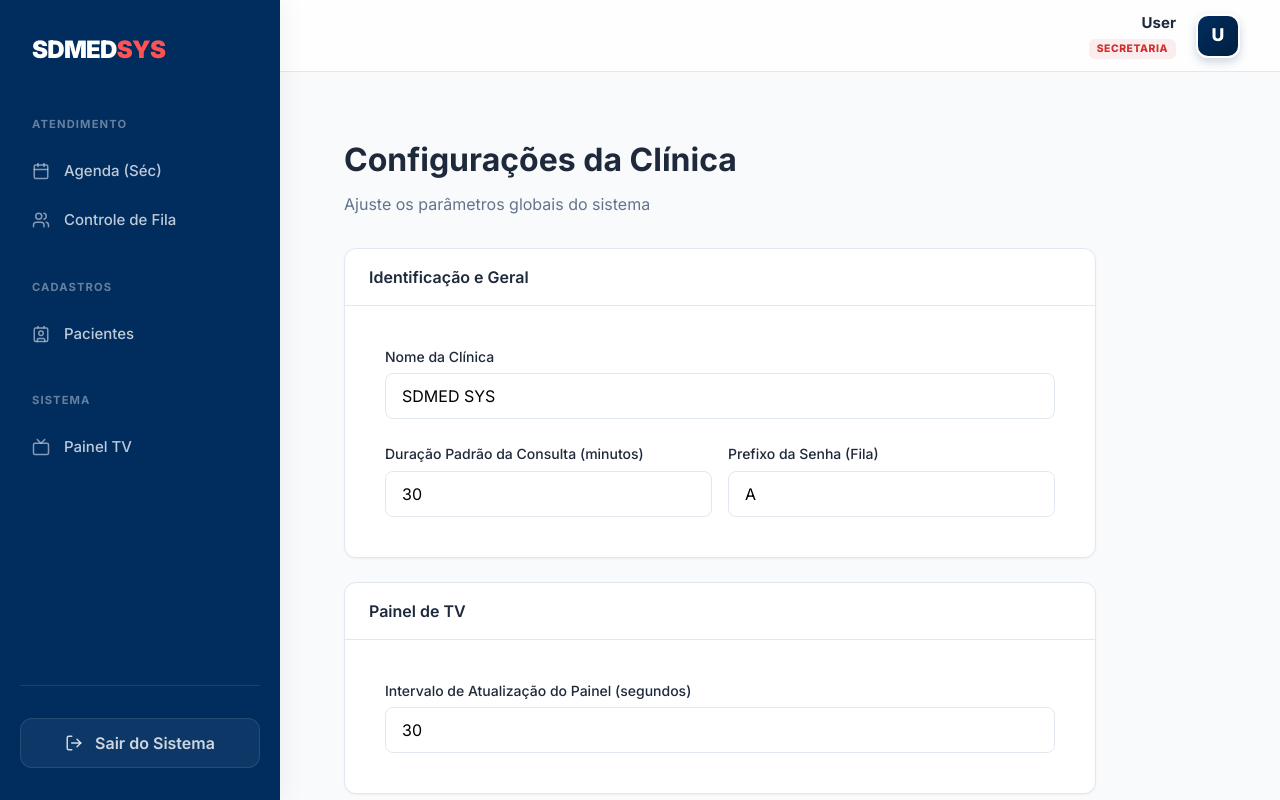
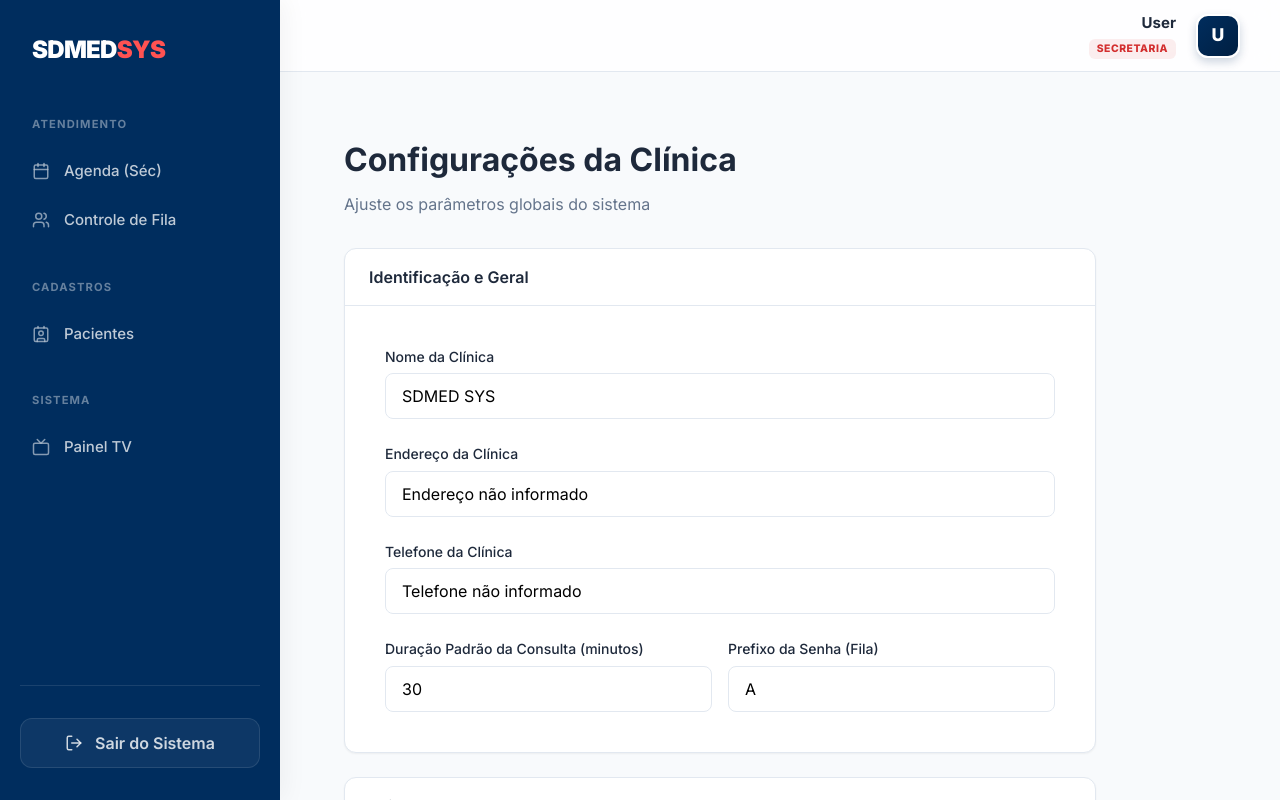
Before and after one commit to andremaia1004/sdmedsys, a Next.js app: page /admin/settings in a window 1280 px wide. Built offline with nearby package versions, Linux system fonts and the light colour scheme; no server answers.

Commit message:
Add clinic address fields to settings

```diff
--- a/app/(dashboard)/admin/settings/page.tsx
+++ b/app/(dashboard)/admin/settings/page.tsx
@@ -59,6 +59,16 @@ export default function SettingsAdminPage() {
                             value={settings.clinicName}
                             onChange={e => setSettings({ ...settings, clinicName: e.target.value })}
                         />
+                        <Input
+                            label="Endereço da Clínica"
+                            value={settings.clinicAddress}
+                            onChange={e => setSettings({ ...settings, clinicAddress: e.target.value })}
+                        />
+                        <Input
+                            label="Telefone da Clínica"
+                            value={settings.clinicPhone}
+                            onChange={e => setSettings({ ...settings, clinicPhone: e.target.value })}
+                        />
                         <div style={{ display: 'grid', gridTemplateColumns: '1fr 1fr', gap: '1rem' }}>
                             <Input
                                 label="Duração Padrão da Consulta (minutos)"
--- a/features/admin/settings/repository.supabase.ts
+++ b/features/admin/settings/repository.supabase.ts
@@ -29,6 +29,8 @@ export class SupabaseSettingsRepository implements ISettingsRepository {
         const updateData: any = { updated_at: new Date().toISOString() };
 
         if (input.clinicName !== undefined) updateData.clinic_name = input.clinicName;
+        if (input.clinicAddress !== undefined) updateData.clinic_address = input.clinicAddress;
+        if (input.clinicPhone !== undefined) updateData.clinic_phone = input.clinicPhone;
         if (input.workingHours !== undefined) updateData.working_hours = input.workingHours;
         if (input.appointmentDurationMinutes !== undefined) updateData.appointment_duration_minutes = input.appointmentDurationMinutes;
         if (input.queuePrefix !== undefined) updateData.queue_prefix = input.queuePrefix;
@@ -50,6 +52,8 @@ export class SupabaseSettingsRepository implements ISettingsRepository {
             id: row.id,
             clinicId: row.clinic_id,
             clinicName: row.clinic_name,
+            clinicAddress: row.clinic_address ?? '',
+            clinicPhone: row.clinic_phone ?? '',
             workingHours: row.working_hours,
             appointmentDurationMinutes: row.appointment_duration_minutes,
             queuePrefix: row.queue_prefix,
--- a/features/admin/settings/service.ts
+++ b/features/admin/settings/service.ts
@@ -41,6 +41,8 @@ export class SettingsService {
             id: 'default',
             clinicId: 'default',
             clinicName: 'SDMED SYS',
+            clinicAddress: 'Endereço não informado',
+            clinicPhone: 'Telefone não informado',
             workingHours: {},
             appointmentDurationMinutes: 30,
             queuePrefix: 'A',
--- a/features/admin/settings/types.ts
+++ b/features/admin/settings/types.ts
@@ -2,6 +2,8 @@ export interface ClinicSettings {
     id: string;
     clinicId: string;
     clinicName: string;
+    clinicAddress: string;
+    clinicPhone: string;
     workingHours: Record<string, { start: string, end: string } | null>;
     appointmentDurationMinutes: number;
     queuePrefix: string;
--- a/features/consultation/service.documents.ts
+++ b/features/consultation/service.documents.ts
@@ -70,8 +70,8 @@ export class ClinicalDocumentService {
         return {
             header: {
                 clinicName: clinic?.clinic_name || 'SDMED Clinic',
-                clinicAddress: 'Endereço da Unidade', // TODO: Add to clinic_settings
-                clinicPhone: 'Fone: (00) 0000-0000'
+                clinicAddress: clinic?.clinic_address || 'Endereço não informado',
+                clinicPhone: clinic?.clinic_phone || 'Telefone não informado'
             },
             patient: {
                 name: patient.name,
```
Also changed, not shown: 2 other files (tests, documents, lock files or other folders).
